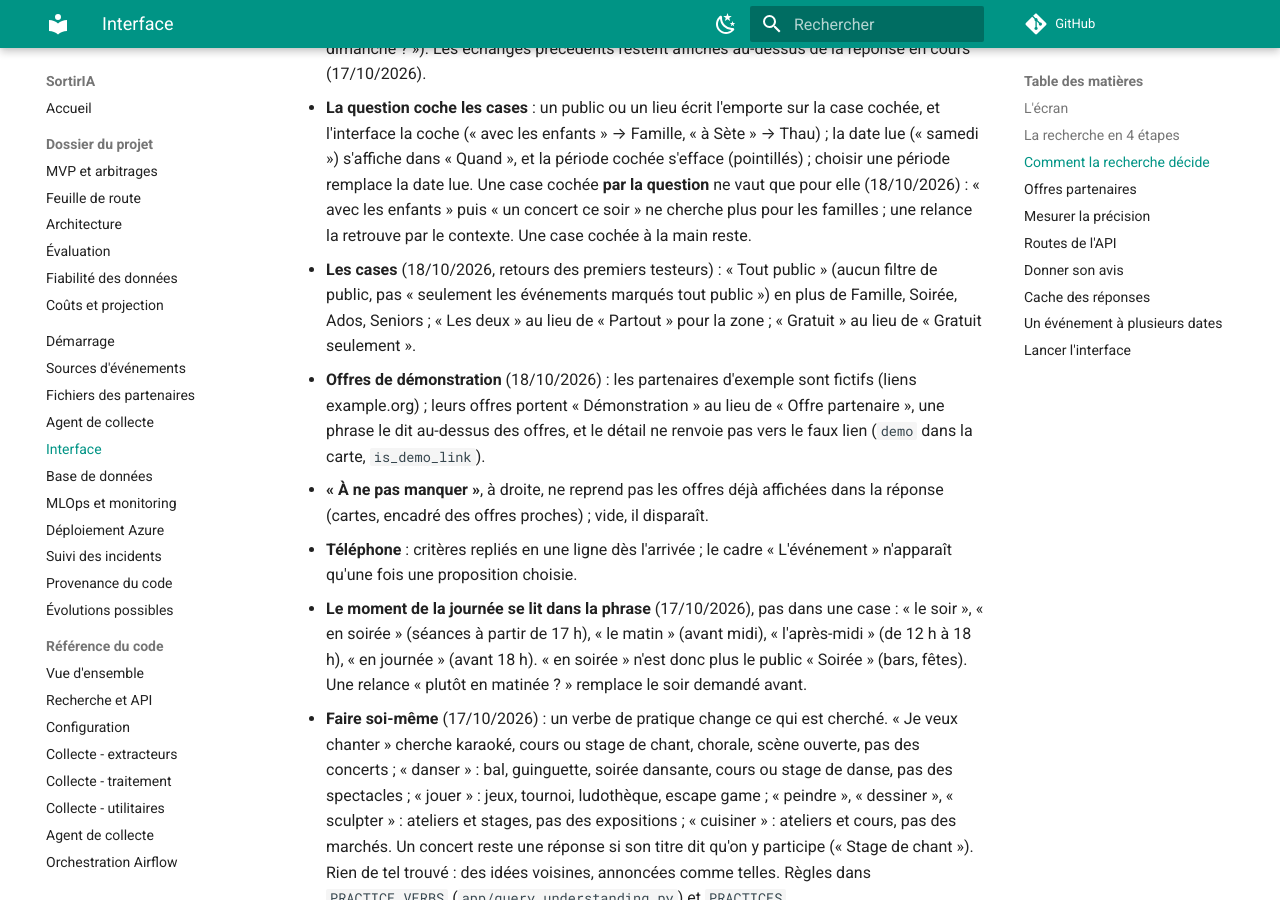
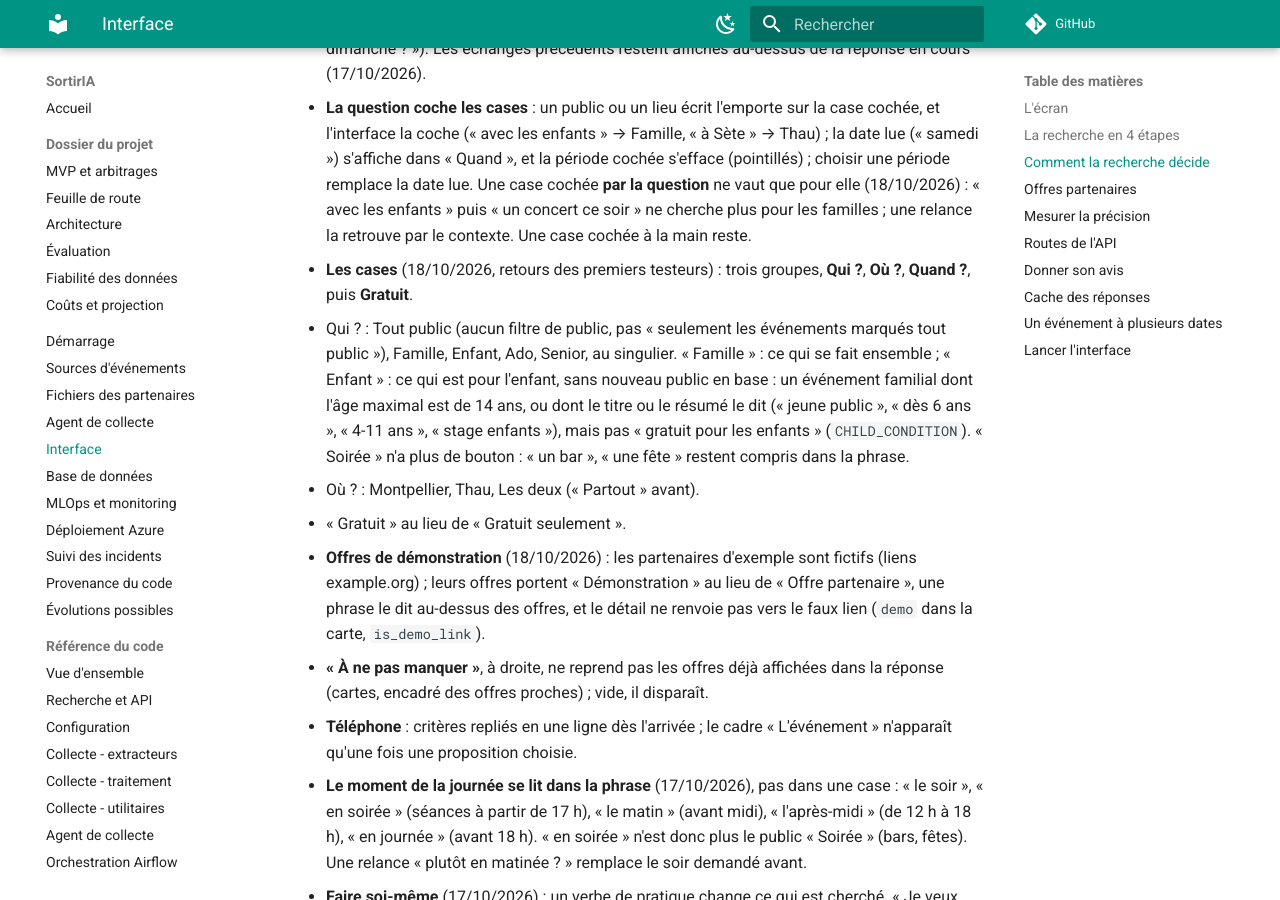
Before and after one commit to gonzalezcourrier34-glitch/SortirIA, an MkDocs documentation site: the page built from docs/interface.md, in a window 1280 px wide and 900 px high, scrolled down 2111 px. Built offline with MkDocs 1.6.1 and Material for MkDocs 9.7.7, drawn with Linux system fonts in a browser that asks for light colours; comment, search, counter and statistics services are not loaded.

Commit message:
Qui ? Où ? Quand ? : publics au singulier, Enfant (âge ou texte), Soirée compris dans la phrase

```diff
--- a/docs/interface.md
+++ b/docs/interface.md
@@ -79,10 +79,18 @@ Server-Sent Events, comme l'analyse d'une position dans Chess Agent.
   (18/10/2026) : « avec les enfants » puis « un concert ce soir » ne cherche
   plus pour les familles ; une relance la retrouve par le contexte. Une case
   cochée à la main reste.
-- **Les cases** (18/10/2026, retours des premiers testeurs) : « Tout public »
-  (aucun filtre de public, pas « seulement les événements marqués tout
-  public ») en plus de Famille, Soirée, Ados, Seniors ; « Les deux » au lieu de
-  « Partout » pour la zone ; « Gratuit » au lieu de « Gratuit seulement ».
+- **Les cases** (18/10/2026, retours des premiers testeurs) : trois groupes,
+  **Qui ?**, **Où ?**, **Quand ?**, puis **Gratuit**.
+  - Qui ? : Tout public (aucun filtre de public, pas « seulement les
+    événements marqués tout public »), Famille, Enfant, Ado, Senior, au
+    singulier. « Famille » : ce qui se fait ensemble ; « Enfant » : ce qui est
+    pour l'enfant, sans nouveau public en base : un événement familial dont
+    l'âge maximal est de 14 ans, ou dont le titre ou le résumé le dit
+    (« jeune public », « dès 6 ans », « 4-11 ans », « stage enfants »), mais pas
+    « gratuit pour les enfants » (`CHILD_CONDITION`). « Soirée » n'a plus de
+    bouton : « un bar », « une fête » restent compris dans la phrase.
+  - Où ? : Montpellier, Thau, Les deux (« Partout » avant).
+  - « Gratuit » au lieu de « Gratuit seulement ».
 - **Offres de démonstration** (18/10/2026) : les partenaires d'exemple sont
   fictifs (liens example.org) ; leurs offres portent « Démonstration » au lieu
   de « Offre partenaire », une phrase le dit au-dessus des offres, et le détail
```
Also changed, not shown: docs/dossier/interface.html (+7 -7 lines), docs/feuille_de_route.md (+1 -1 lines), frontend/src/app/app.component.html (+7 -6 lines), 6 other files.
